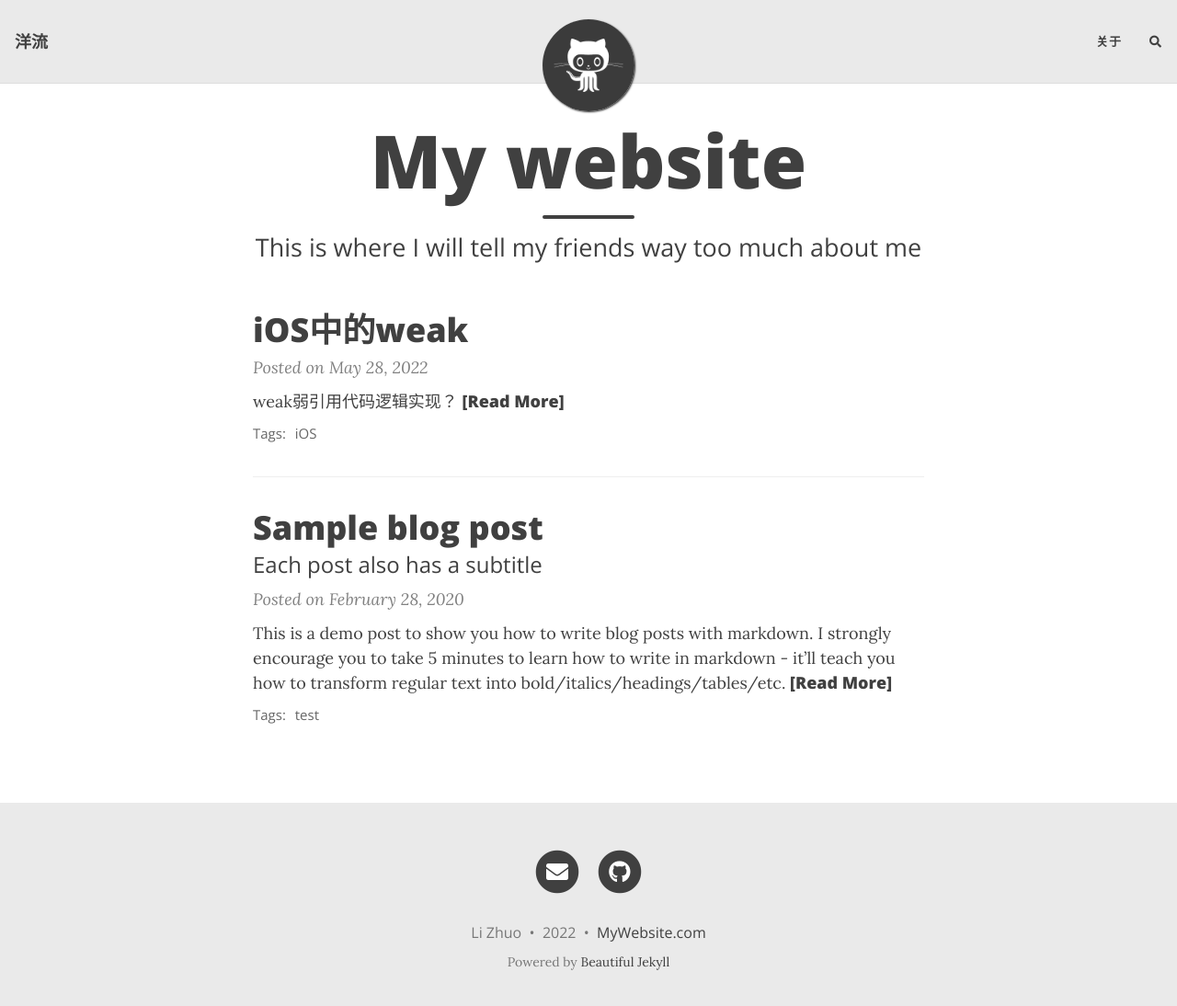
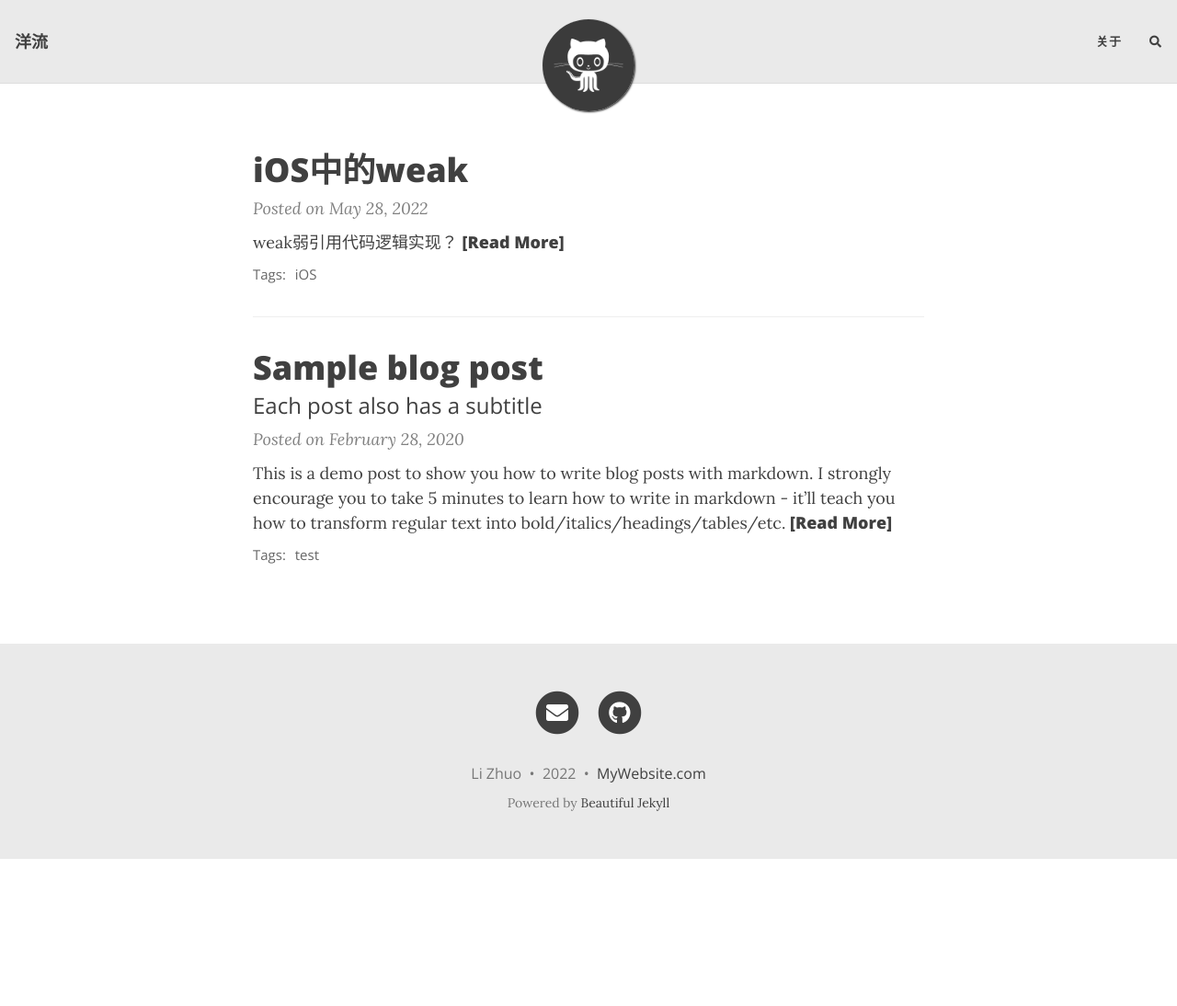
Before and after one commit to lizhuo2021/lizhuo.github.io, a Jekyll site: the page built from index.html, in a window 1280 px wide and 1107 px high. Shown: the top 1094 px of the window at 92% size. Built offline with Jekyll 4.4.1, drawn with Linux system fonts in a browser that asks for light colours; nearby versions of some CDN libraries; the list of posts is cut into pages by our own code; comment, search, counter and statistics services are not loaded.

Commit message:
home title change

```diff
--- a/index.html
+++ b/index.html
@@ -1,5 +1,5 @@
 ---
 layout: home
-title: My website
-subtitle: This is where I will tell my friends way too much about me
+<!-- title:  -->
+subtitle: 铢积寸累 日就月将
 ---
```
